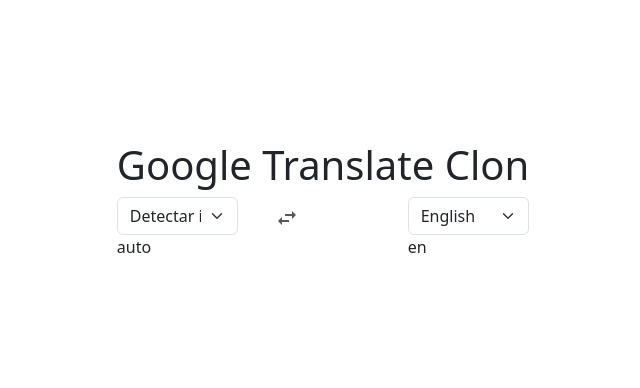
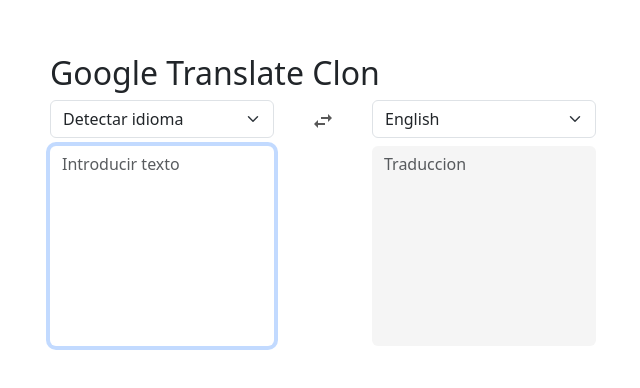
Before and after one commit to RicardoH-0506/translate-withAI, a React (Vite) app: page / in a window 1280 px wide. Shown: the part 200-588 px from the top of the page, without its empty margins (317-957 px from the left). Built offline with nearby package versions, Linux system fonts and the light colour scheme.

Commit message:
Adding Translate API with Cohere

```diff
--- a/src/App.tsx
+++ b/src/App.tsx
@@ -1,39 +1,102 @@
 import { useStore } from './hooks/useStore'
 import './App.css'
 import 'bootstrap/dist/css/bootstrap.min.css'
-import { Container, Row, Col, Button } from 'react-bootstrap'
+import { Container, Row, Col, Button, Stack } from 'react-bootstrap'
 import { AUTO_LANGUAGE } from './constants'
-import { ArrowsIcons } from './components/icons'
+import { ArrowsIcons } from './components/Icons'
 import { LanguageSelector } from './components/LanguageSelector'
+import { TextArea } from './components/TextArea'
+import { SectionType } from './types.d'
+import { useEffect } from 'react'
+import { useDebounce } from './hooks/useDebounce'
 
 function App () {
-  const { fromLang, toLang, interchangeLanguages, setFromLang, setToLang } = useStore()
+  const {
+    loading,
+    fromLang,
+    toLang,
+    fromText,
+    result,
+    interchangeLanguages,
+    setFromLang,
+    setToLang,
+    setFromText,
+    setResult
+  } = useStore()
+
+  // Aplica debounce al texto de entrada
+  const debouncedText = useDebounce(fromText, 500)
+
+  useEffect(() => {
+    // No llamar si no hay texto
+    if (!debouncedText) {
+      return
+    }
+
+    // Llama a la API de traducción
+    const fetchTranslation = async () => {
+      try {
+        const response = await fetch('http://localhost:1234/translate', {
+          method: 'POST',
+          headers: { 'Content-Type': 'application/json' },
+          body: JSON.stringify({
+            fromLang,
+            toLang,
+            text: debouncedText
+          })
+        })
+        const data = await response.json()
+        const textoTraducido = data.translatedText?.[0]?.text ?? ''
+        setResult(textoTraducido)
+      } catch (error) {
+        setResult('Error al traducir')
+      }
+    }
+
+    fetchTranslation()
+    // eslint-disable-next-line react-hooks/exhaustive-deps
+  }, [debouncedText, fromLang, toLang])
+
   return (
     <Container fluid>
-      <h1>Google Translate Clon</h1>
+      <h2>Google Translate Clon</h2>
       <Row>
         <Col>
+          <Stack gap={2}>
             <LanguageSelector
-            type='from'
+              type={SectionType.FROM}
               value={fromLang}
               onChange={setFromLang}
             />
-          {fromLang}
+            <TextArea
+              type={SectionType.FROM}
+              value={fromText}
+              onChange={setFromText}
+            />
+          </Stack>
         </Col>
 
-        <Col>
+        <Col xs='auto'>
           <Button variant='link' disabled={fromLang === AUTO_LANGUAGE} onClick={interchangeLanguages}>
             <ArrowsIcons />
           </Button>
         </Col>
 
         <Col>
+          <Stack gap={2}>
+
             <LanguageSelector
-            type='to'
+              type={SectionType.TO}
               value={toLang}
               onChange={setToLang}
             />
-          {toLang}
+            <TextArea
+              loading={loading}
+              type={SectionType.TO}
+              value={result}
+              onChange={setResult}
+            />
+          </Stack>
         </Col>
 
       </Row>
--- a/src/components/LanguageSelector.tsx
+++ b/src/components/LanguageSelector.tsx
@@ -1,9 +1,10 @@
 import { Form } from 'react-bootstrap'
 import { AUTO_LANGUAGE, SUPPORTED_LANGUAGES } from '../constants'
-import type { fromLanguage, Language } from '../types'
+import type { fromLanguage, Language } from '../types.d'
+import { SectionType } from '../types.d'
 
-type Props = { type: 'from', value: fromLanguage, onChange: (lang: fromLanguage) => void } |
-    { type: 'to', value: Language, onChange: (lang: Language) => void }
+type Props = { type: SectionType.FROM, value: fromLanguage, onChange: (lang: fromLanguage) => void } |
+    { type: SectionType.TO, value: Language, onChange: (lang: Language) => void }
 
 export const LanguageSelector = ({ onChange, type, value } : Props) => {
   const handleChange = (e : React.ChangeEvent<HTMLSelectElement>) => {
@@ -11,7 +12,7 @@
   }
   return (
     <Form.Select aria-label='Language selector' onChange={handleChange} value={value}>
-      {type === 'from' && <option value={AUTO_LANGUAGE}>Detectar idioma</option>}
+      {type === SectionType.FROM && <option value={AUTO_LANGUAGE}>Detectar idioma</option>}
       {Object.entries(SUPPORTED_LANGUAGES).map(([key, literal]) => (
         <option key={key} value={key}>
           {literal}
--- /dev/null
+++ b/src/components/TextArea.tsx
@@ -0,0 +1,38 @@
+import { Form } from 'react-bootstrap'
+import { SectionType } from '../types.d'
+
+interface TextAreaProps {
+  loading?: boolean
+  type: SectionType
+  value: string
+  onChange: (value: string) => void
+}
+
+const commonStyles = { border: 0, height: '200px', resize: 'none' }
+
+const getPlaceholder = ({ type, loading }: { type: SectionType, loading?: boolean }) => {
+  if (type === SectionType.FROM) return 'Introducir texto'
+  if (loading === true) return 'Cargando...'
+  return 'Traduccion'
+}
+
+export function TextArea ({ type, loading, value, onChange }: TextAreaProps) {
+  const styles = type === SectionType.FROM
+    ? commonStyles
+    : { ...commonStyles, backgroundColor: '#f5f5f5' }
+  const handleChange = (event: React.ChangeEvent<HTMLTextAreaElement>) => {
+    onChange(event?.target.value)
+  }
+
+  return (
+    <Form.Control
+      autoFocus={type === SectionType.FROM}
+      disabled={type === SectionType.TO}
+      as='textarea'
+      placeholder={getPlaceholder({ type, loading })}
+      style={styles}
+      value={value}
+      onChange={handleChange}
+    />
+  )
+}
--- /dev/null
+++ b/src/hooks/useDebounce.ts
@@ -0,0 +1,15 @@
+import { useEffect, useState } from 'react'
+
+export function useDebounce<T> (value: T, delay = 500) {
+  const [debouncedValue, setDebouncedValue] = useState(value)
+
+  useEffect(() => {
+    const timer = setTimeout(() => {
+      setDebouncedValue(value)
+    }, delay)
+
+    return () => { clearTimeout(timer) } // <----
+  }, [value, delay])
+
+  return debouncedValue
+}
--- a/src/hooks/useStore.ts
+++ b/src/hooks/useStore.ts
@@ -1,5 +1,5 @@
 import { AUTO_LANGUAGE } from '../constants'
-import type { Action, fromLanguage, Language, State } from '../types'
+import type { Action, fromLanguage, Language, State } from '../types.d'
 import { useReducer } from 'react'
 
 const initialState:State = {
@@ -69,8 +69,8 @@
   const setFromLang = (payload: fromLanguage) => dispatch({ type: 'SET_FROM_LANG', payload })
   const setToLang = (payload: Language) => dispatch({ type: 'SET_TO_LANG', payload })
   const interchangeLanguages = () => dispatch({ type: 'INTERCHANGE_LANGUAGES' })
-  const setFromText = (payload: Language) => dispatch({ type: 'SET_FROM_TEXT', payload })
-  const setResult = (payload: Language) => dispatch({ type: 'SET_RESULT', payload })
+  const setFromText = (payload: string) => dispatch({ type: 'SET_FROM_TEXT', payload })
+  const setResult = (payload: string) => dispatch({ type: 'SET_RESULT', payload })
 
   return {
     fromLang,
--- a/src/types.d.ts
+++ b/src/types.d.ts
@@ -18,3 +18,8 @@
     { type: 'SET_TO_LANG', payload: Language } |
     { type: 'SET_FROM_TEXT', payload: string } |
     { type: 'SET_RESULT', payload: string }
+
+export enum SectionType {
+  FROM = 'from',
+  TO = 'to'
+}
```
Lines whose indentation alone changed are shown as unchanged.
